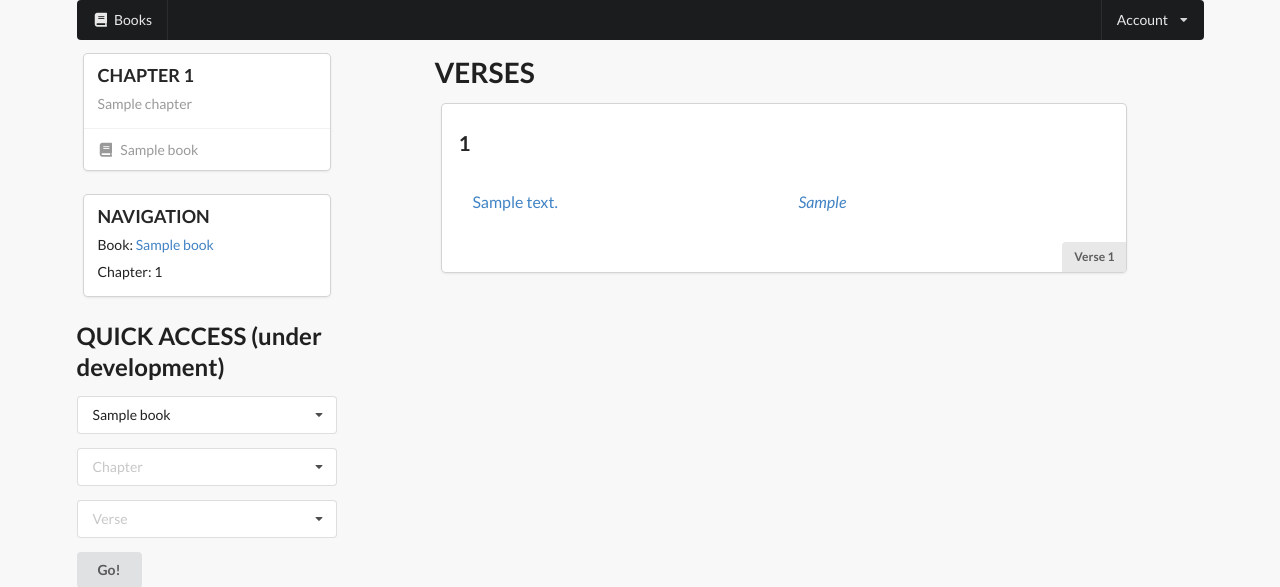
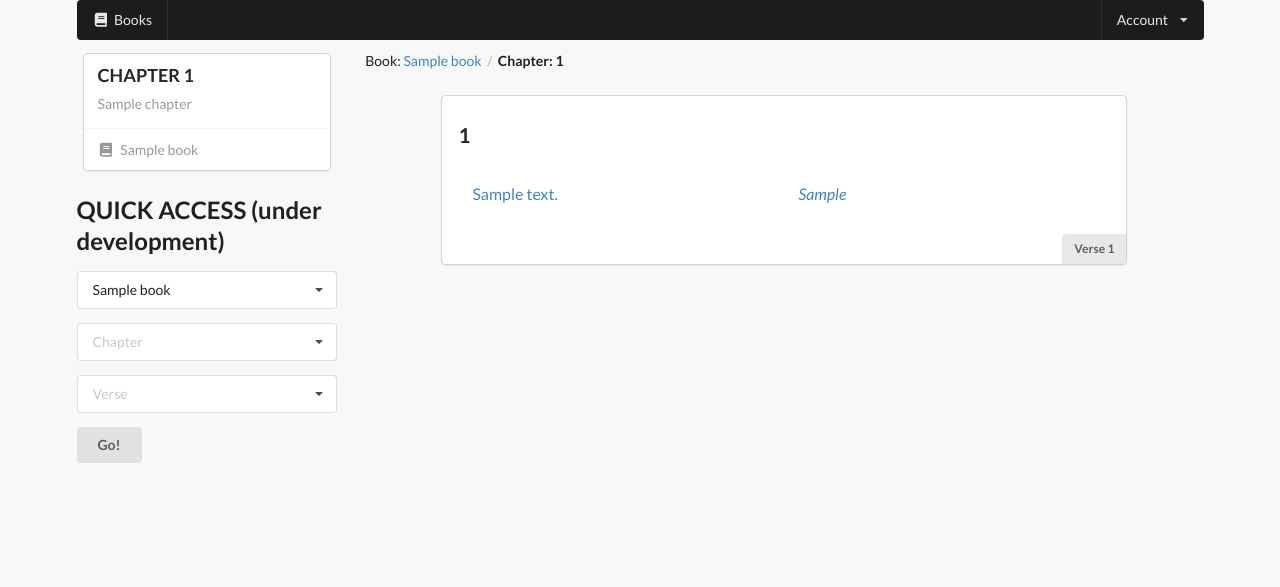
Before and after one commit to szoupi/bibl_app, a Django app: template bible/templates/bible/chapter_detail.html in a window 1280 px wide. Shown: the top 587 px of the page. Run offline with Django 3.2, Linux system fonts and the light colour scheme; the template is opened without the code that fills it: most values are stand-ins (such as "Sample title", 1, 10 or a date in 2020); parts of the project's set-up code (start-up, migrations or seed data) failed here and were passed over; some libraries are stand-ins or nearby versions.

Commit message:
add breadcrumb

```diff
--- a/bible/static/style.css
+++ b/bible/static/style.css
@@ -4,6 +4,10 @@ body {
 
 .header {
     margin-bottom: 0.5rem;
+}
+
+.ui.breadcrumb {
+    margin-bottom: 2rem;
 }
 
 form span {
--- a/bible/templates/bible/base.html
+++ b/bible/templates/bible/base.html
@@ -60,11 +60,6 @@
 
         <div class="four wide column">
             {% block leftColumn %}{% endblock leftColumn %}
-            {% block breadcrumbs %}
-                {% comment %}
-                <a href="{% url 'bible:index' %}">Bible</a>
-                {% endcomment %}
-            {% endblock breadcrumbs %}
 
             {% block quickAccess %}
             <h2>QUICK ACCESS (under development)</h2>
--- a/bible/templates/bible/book_detail.html
+++ b/bible/templates/bible/book_detail.html
@@ -1,4 +1,5 @@
 {% extends "bible/base.html" %}
+
 {% block title %}
     Book details
 {% endblock title %}
@@ -147,7 +148,7 @@ Book details
 {% block body %}
     {# CHAPTERS LIST #}
     <div class="ui text container">
-    <h2>CHAPTERS</h2>
+        {# <h2>CHAPTERS</h2> #}
         {% if book.chapter_set.all %}
         <div class="ui one cards">
             {% for chapter in book.chapter_set.all %}
--- a/bible/templates/bible/chapter_detail.html
+++ b/bible/templates/bible/chapter_detail.html
@@ -112,23 +112,20 @@
 
 {% endblock leftColumn %}
 
+
+{% block body %}
     {% block breadcrumbs %}
-    <div class="ui one cards">
-        <div class="card">
-            <div class="content">
-            <div class="header">NAVIGATION</div>
-                <p>Book:
-                    <a href="{{ book.get_absolute_url }}">{{ book.title }}</a>
-                </p>
-                <p>Chapter: {{ chapter.number }}</p>
+        <div class="ui breadcrumb">
+            <div class="section">
+                Book: <a href="{{ book.get_absolute_url }}">{{ book.title }}</a>
             </div>
-        </div>
+            <div class="divider"> / </div>
+            <div class="active section">Chapter: {{ chapter.number }} </div>
         </div>
     {% endblock %}
 
-{% block body %}
     <div class="ui text container">
-    <H1>VERSES</H1>
+        {# <H1>VERSES</H1> #}
         {% if chapter.verse_set.all %}
             <div class="ui one cards">
                 {% for verse in chapter.verse_set.all %}
@@ -220,4 +217,5 @@
         {% else %}
             <h2>No Verses to display</h2>
         {% endif %}
+    </div>
 {% endblock body %}
```
Lines whose indentation alone changed are shown as unchanged.
